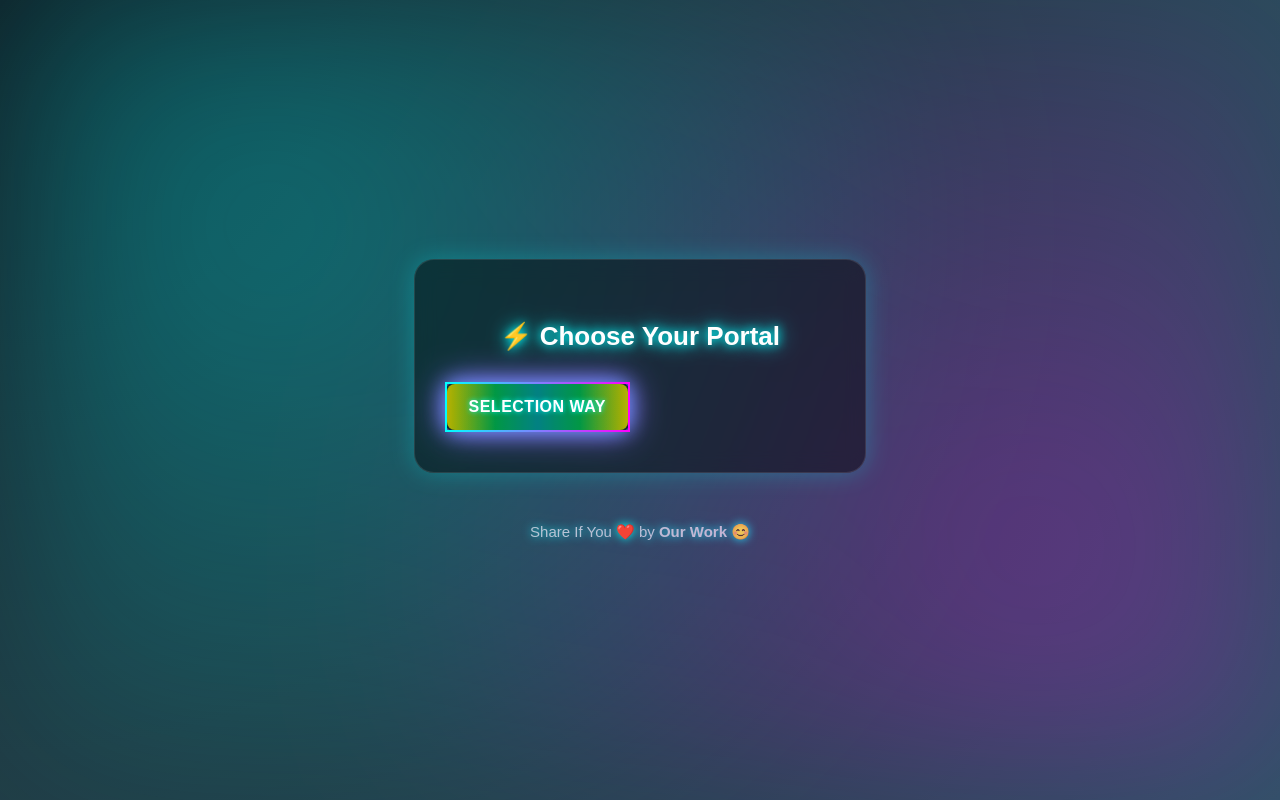
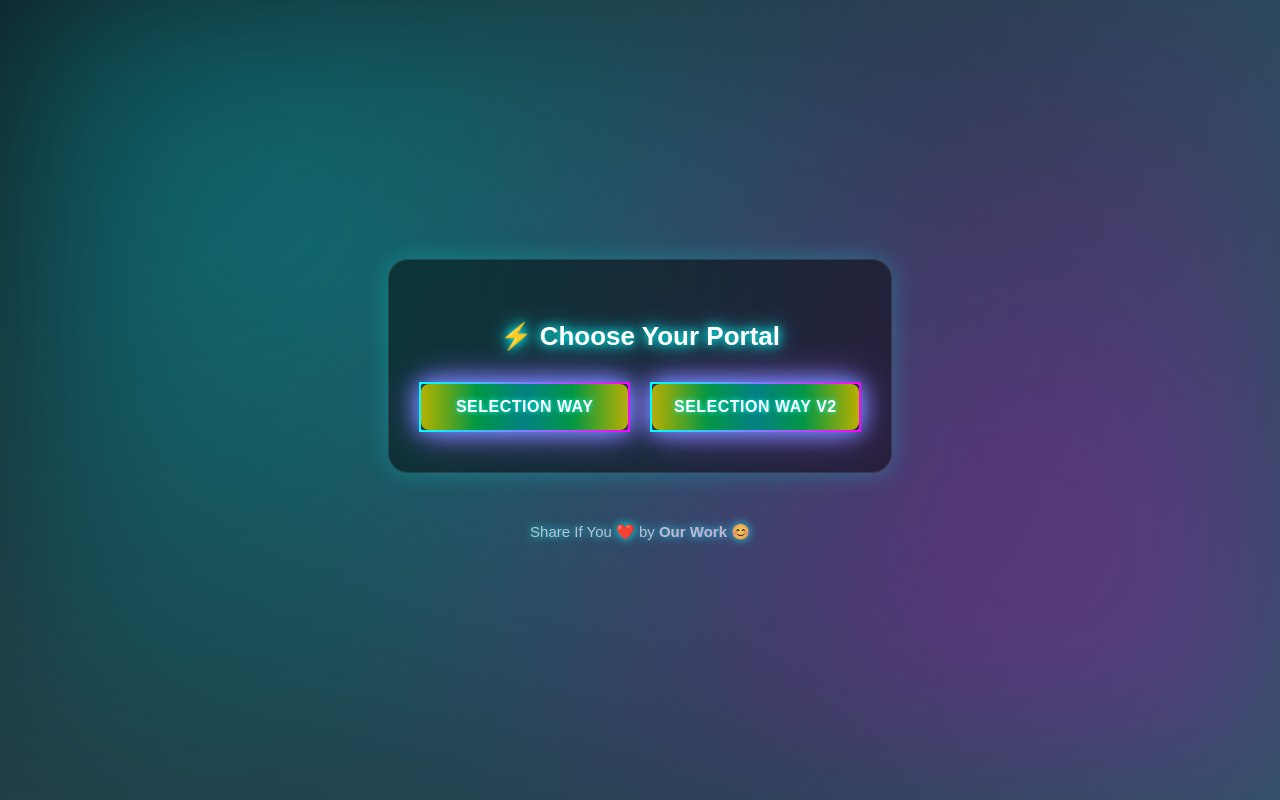
Before and after one commit to mgayushjs/Selection-way, a plain HTML site: page index.html in a window 1280 px wide. Drawn offline with Linux system fonts and the light colour scheme.

Commit message:
index.html

```diff
--- a/index.html
+++ b/index.html
@@ -153,6 +153,7 @@
 
     <div class="button-grid">
       <button class="neon-btn" onclick="window.open('https://spidyway.vercel.app/','_blank')">SELECTION WAY</button>
+      <button class="neon-btn" onclick="window.open('https://theeduverse.xyz/selectionway/','_blank')">SELECTION WAY V2</button>
     </div>
   </div>
 
```
